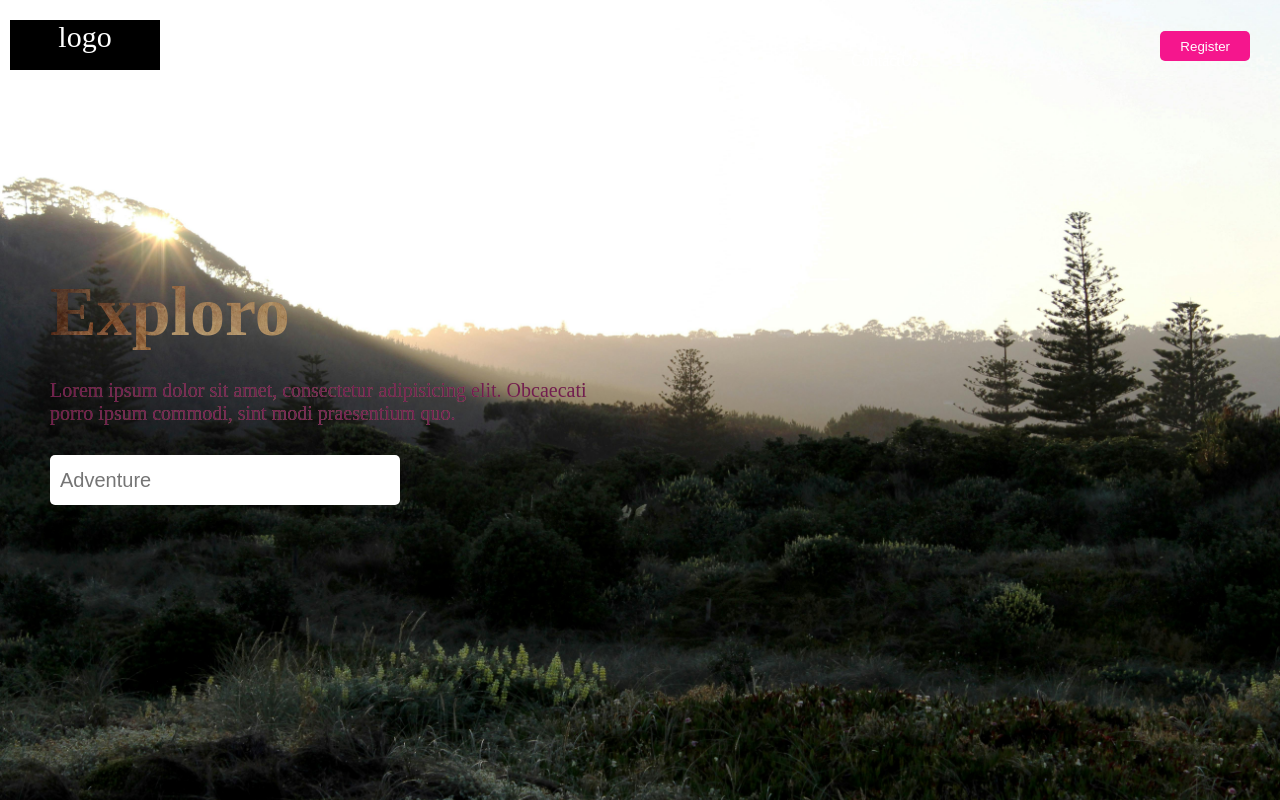
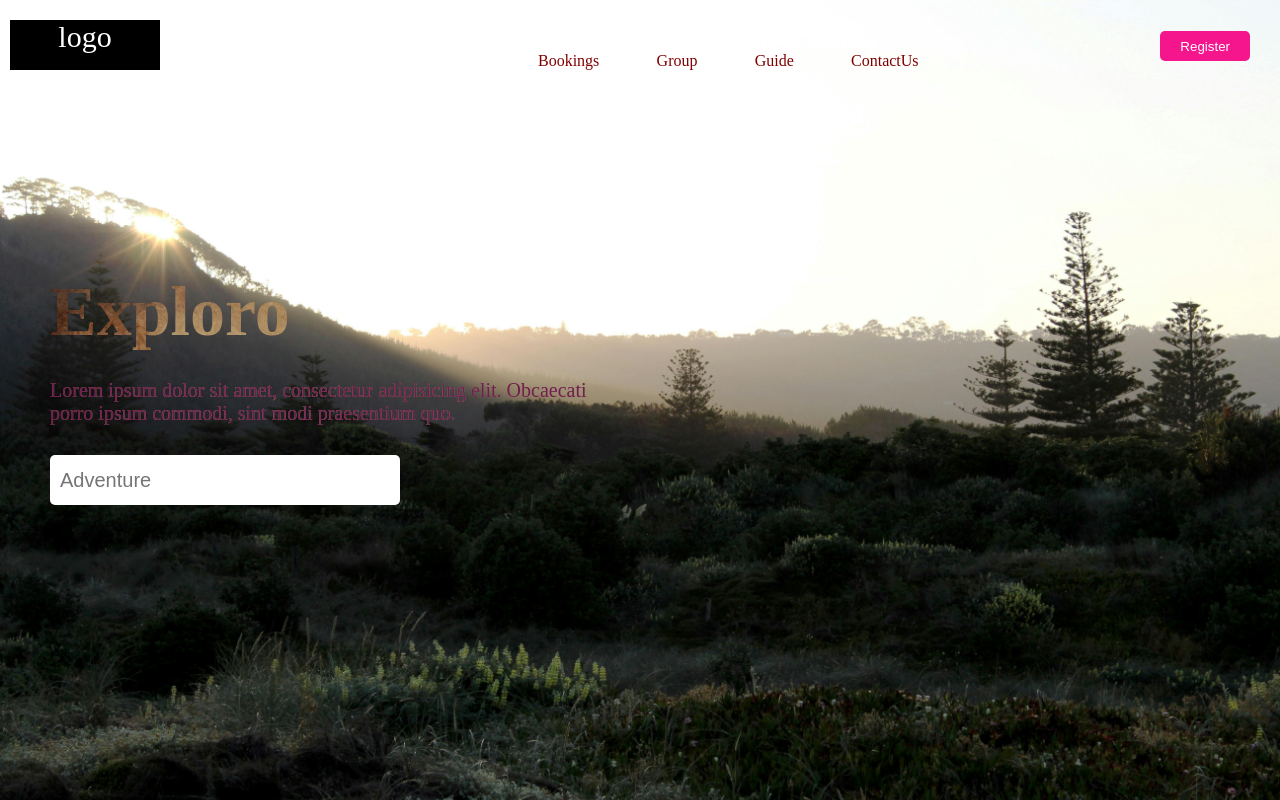
Before and after one commit to osantto33/web-dev, a plain HTML site: page simple site/exploro/exploro.html in a window 1280 px wide. Drawn offline with Linux system fonts and the light colour scheme.

Commit message:
Update exploro.css

```diff
--- a/simple site/exploro/exploro.css
+++ b/simple site/exploro/exploro.css
@@ -45,7 +45,7 @@ li{
 
 }
 li a {
-    color:#fff;
+    color:maroon;
     text-decoration:none;
 }
 .btn{
```
